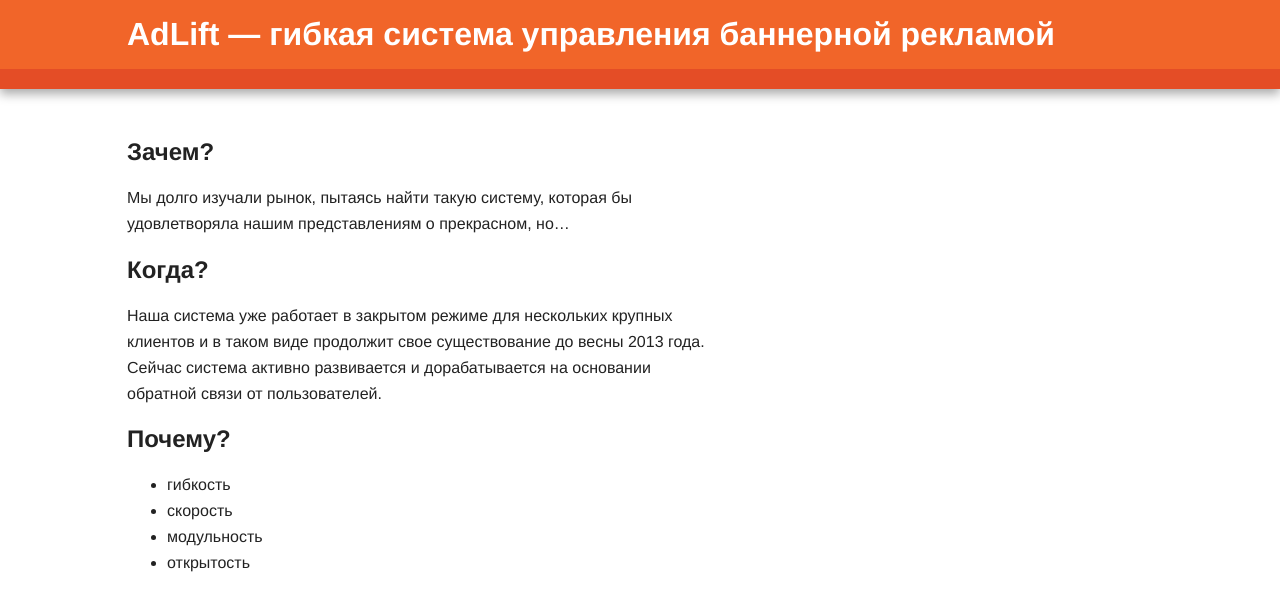
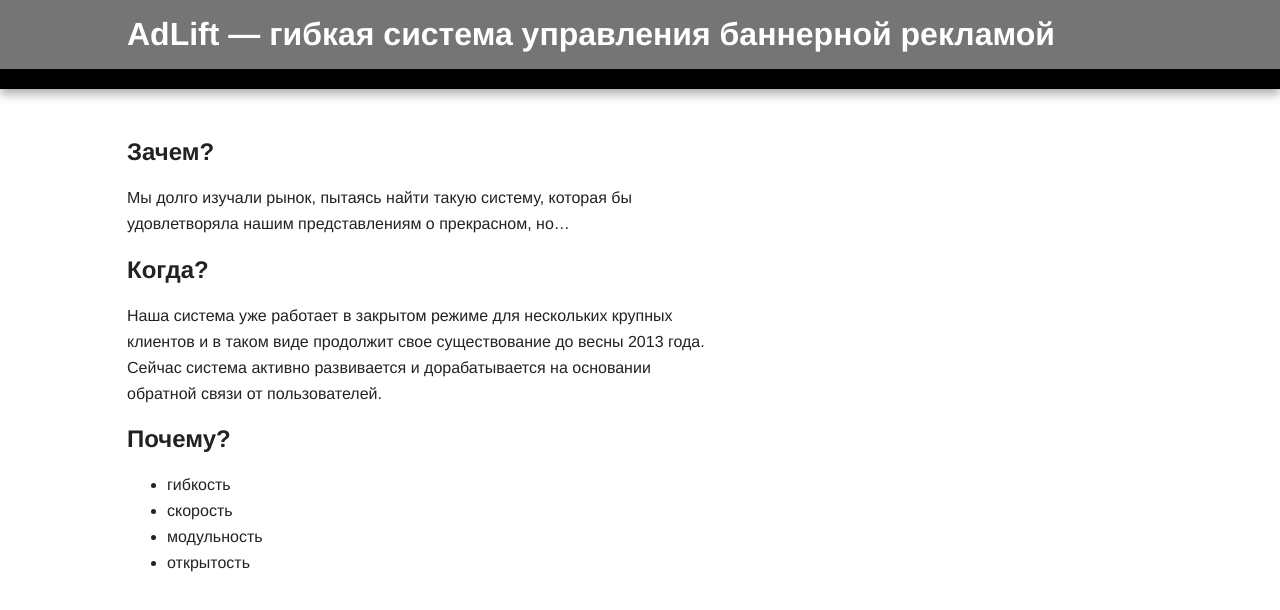
Before and after one commit to 66ru/adlift.ru, a plain HTML site: page index.html in a window 1280 px wide. Drawn offline with Linux system fonts and the light colour scheme.

Commit message:
colors and stuff

```diff
--- a/css/main.css
+++ b/css/main.css
@@ -70,22 +70,22 @@
 }
 
 /* ===================
-    ALL: Orange Theme
+    ALL: Orange Theme (not any more)
    =================== */
 
 .header-container {
-    border-bottom: 20px solid #e44d26;
+    border-bottom: 20px solid #000000;
 }
 
 .footer-container,
 .main aside {
-    border-top: 20px solid #e44d26;
+    border-top: 20px solid #757575;
 }
 
 .header-container,
 .footer-container,
 .main aside {
-    background: #f16529;
+    background: #757575;
 }
 
 .title {
--- a/index.html
+++ b/index.html
@@ -6,7 +6,7 @@
     <head>
         <meta charset="utf-8">
         <meta http-equiv="X-UA-Compatible" content="IE=edge,chrome=1">
-        <title></title>
+        <title>AdLift.ru</title>
         <meta name="description" content="">
         <meta name="viewport" content="width=device-width">
 
```
